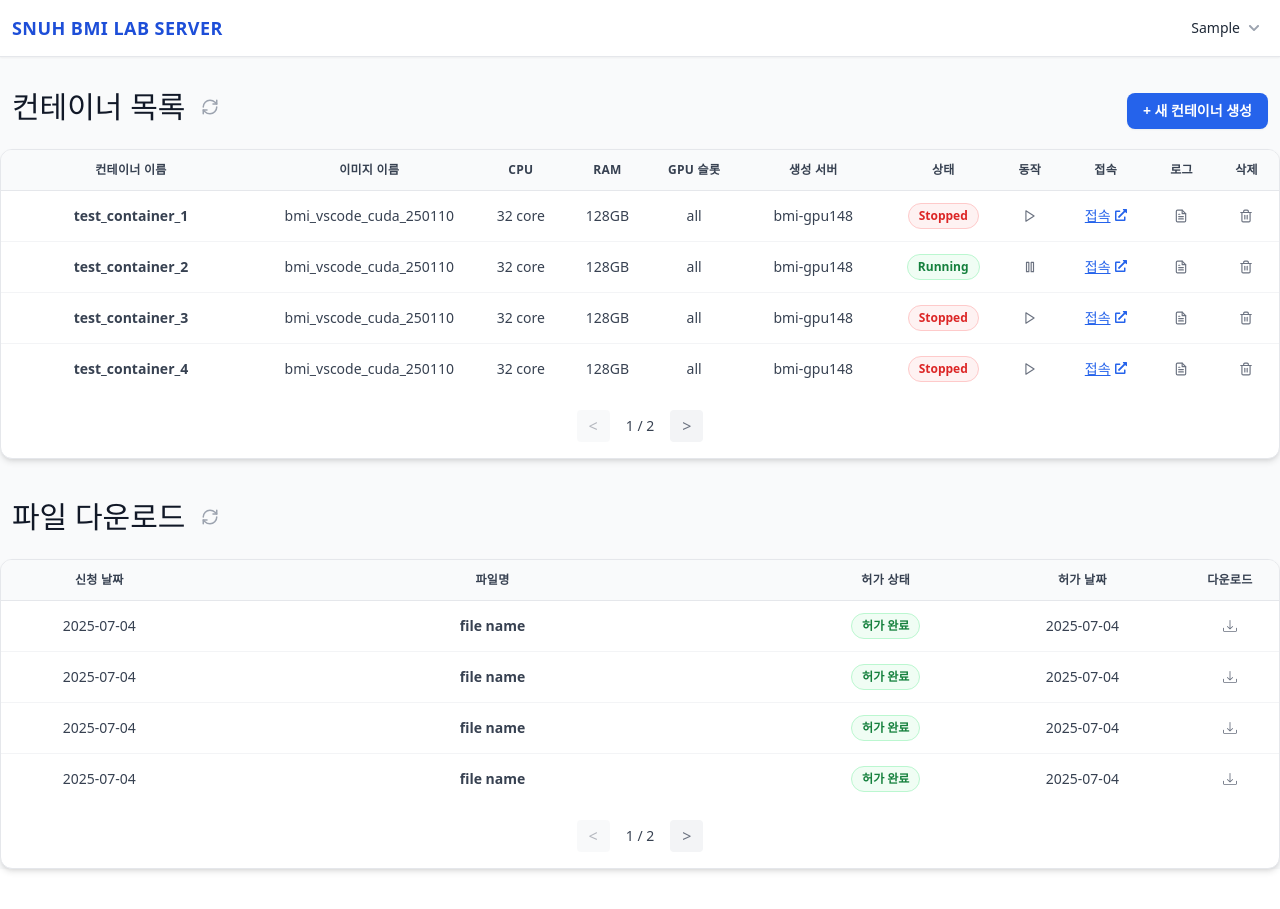
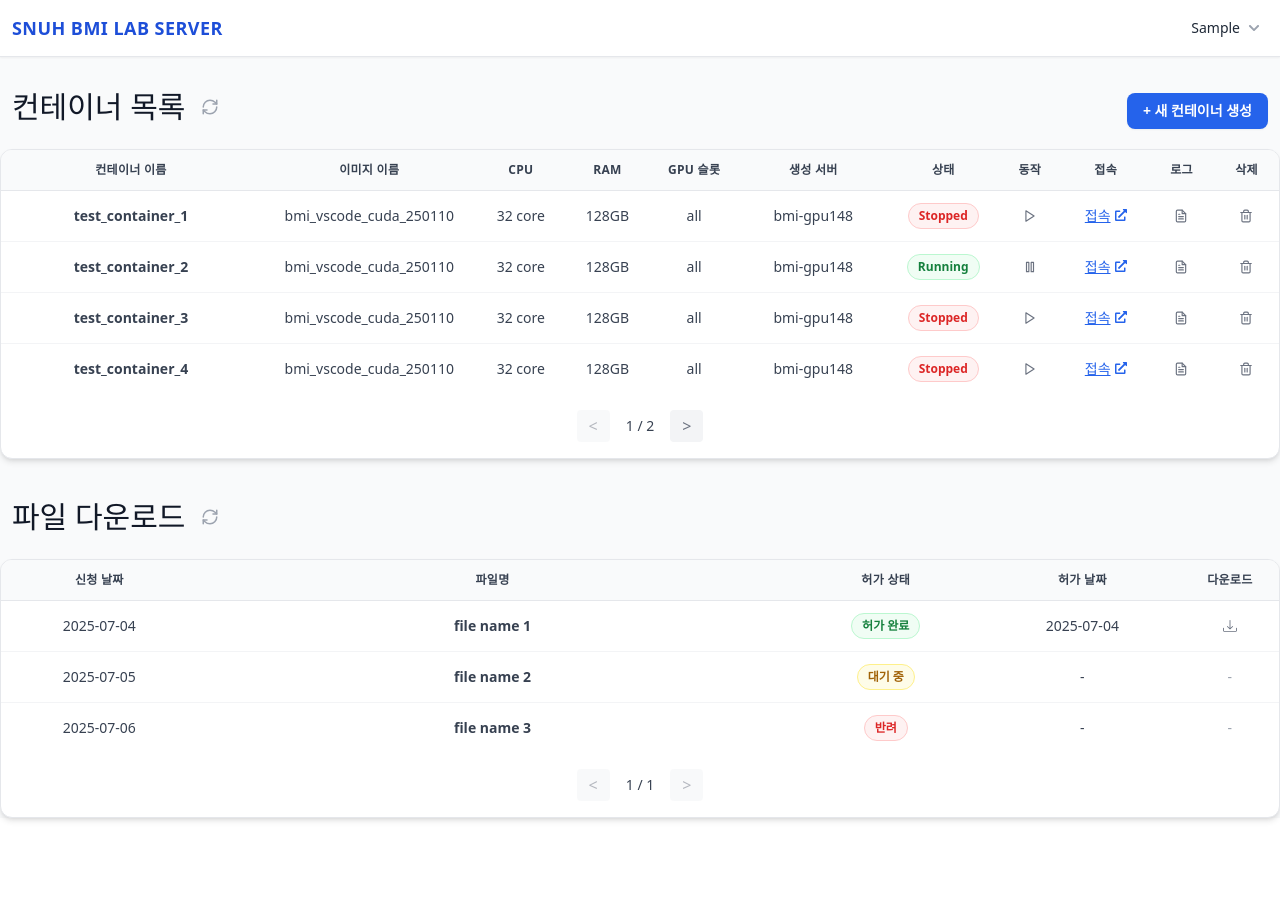
Before and after one commit to ima9ine4/SNUH-BMI-SERVER-FRONT, a React (Create React App) app: page / in a window 1280 px wide. Both pictures are taken after typing "Sample", "Sample" into the empty fields and a click on the button "로그인". After the commit the page ends 858 px from the top, so only its background shows below. Built offline with nearby package versions, Linux system fonts and the light colour scheme; a web font is replaced by a local one.

Commit message:
Feat: 파일 다운로드 목록 코드 수정
기존 하드코딩 되어 있던 코드를 수정하였음

```diff
--- a/src/pages/MainPage.jsx
+++ b/src/pages/MainPage.jsx
@@ -5,11 +5,13 @@ import {getContainerList, startContainer, stopContainer, fetchLogs, deleteContai
 import NewContainerModal from '../components/NewContainerModal'
 import { BsDownload, BsFillFileArrowDownFill } from 'react-icons/bs';
 import { LuRefreshCw } from "react-icons/lu";
+import { getDownloadList } from '../api/downloadApi';
 
 
 const COMPANY_NAME = 'SNUH BMI LAB SERVER';
 
 const PAGE_SIZE = 4;
+const DOWNLOAD_PAGE_SIZE = 4;
 
 function mapApiContainer(apiObj) { // api response의 원본 json 배열을 가공하여 저장
   return {
@@ -33,6 +35,11 @@ const MainPage = ({ user, onLogout }) => {
     const [availableVolumes, setAvailableVolumes] = useState([]);
     const totalPages = Math.ceil(containerData.length / PAGE_SIZE);
     const pagedData = containerData.slice((page - 1) * PAGE_SIZE, page * PAGE_SIZE);
+
+    const [downloadData, setDownloadData] = useState([]);
+    const [downloadPage, setDownloadPage] = useState(1);
+    const downloadTotalPages = Math.ceil(downloadData.length / DOWNLOAD_PAGE_SIZE);
+    const downloadPagedData = downloadData.slice((downloadPage - 1) * DOWNLOAD_PAGE_SIZE, downloadPage * DOWNLOAD_PAGE_SIZE);
 
     // 컨테이너 목록 새로고침 함수
     const refreshContainerList = () => {
@@ -114,6 +121,13 @@ const MainPage = ({ user, onLogout }) => {
             });
     };
 
+    // 다운로드 데이터 불러오기
+    const fetchDownloadData = () => {
+      getDownloadList().then(res => {
+        setDownloadData(res.data);
+      });
+    };
+
     useEffect(() =>{
         refreshContainerList();
         getDockerVolume({userId: user.userId, userPw: user.userPw}).then((volumeNames) => {
@@ -122,6 +136,7 @@ const MainPage = ({ user, onLogout }) => {
         .catch((err) => {
             console.log("도커 볼륨 로딩 실패", err);
         })
+        fetchDownloadData();
     }, [user.id, user.pw]);
     console.log(availableVolumes);
 
@@ -276,7 +291,7 @@ const MainPage = ({ user, onLogout }) => {
                     <button
                         className="p-2 rounded-full hover:bg-gray-100 text-gray-400 mb-2"
                         title="파일 다운로드 목록 새로고침"
-                        onClick={() => {/* 파일 다운로드 목록 새로고침 함수 자리 */}}
+                        onClick={fetchDownloadData}
                     >
                         <LuRefreshCw size={18} />
                     </button>
@@ -303,19 +318,32 @@ const MainPage = ({ user, onLogout }) => {
                     </tr>
                 </thead>
                 <tbody>
-                    {pagedData.map((c) => (
+                    {downloadPagedData.map((c) => (
                     <tr key={c.id} className="group border-b border-gray-100 last:border-0 hover:bg-blue-50/60 transition">
-                        <td className="py-3 px-2 align-middle text-center text-gray-700 truncate">2025-07-04</td>
-                        <td className="py-3 px-2 align-middle text-center font-semibold text-gray-700 truncate">file name</td>
+                        <td className="py-3 px-2 align-middle text-center text-gray-700 truncate">{c.requestDate}</td>
+                        <td className="py-3 px-2 align-middle text-center font-semibold text-gray-700 truncate">{c.fileName}</td>
                         <td className="py-3 px-2 align-middle text-center">
-                        <span className={`inline-block px-2.5 py-1 rounded-full text-xs font-semibold border bg-green-50 text-green-700 border-green-200`}>허가 완료</span>
+                            <span
+                                className={`inline-block px-2.5 py-1 rounded-full text-xs font-semibold border
+                                    ${c.status === '허가 완료' ? 'bg-green-50 text-green-700 border-green-200' :
+                                        c.status === '대기 중' ? 'bg-yellow-50 text-yellow-700 border-yellow-200' :
+                                        c.status === '반려' ? 'bg-red-50 text-red-600 border-red-200' :
+                                        ''}
+                                `}
+                            >
+                                {c.status}
+                            </span>
                         </td>
-                        <td className="py-3 px-2 align-middle text-center text-gray-700">2025-07-04</td>
+                        <td className="py-3 px-2 align-middle text-center text-gray-700">{c.approveDate || '-'}</td>
                         <td className="py-3 px-2 align-middle text-center">
-                        <button className="p-1 rounded hover:bg-gray-100 text-gray-500 text-sm" title="로그보기"
-                            onClick={() => handleLogs(c.name)}>
-                            <BsDownload />
-                        </button>
+                            {c.status === '허가 완료' ? (
+                              <button className="p-1 rounded hover:bg-gray-100 text-gray-500 text-sm" title="다운로드"
+                                  onClick={() => alert(`${c.fileName} 다운로드`)}>
+                                  <BsDownload />
+                              </button>
+                            ) : (
+                              <span className="text-gray-400">-</span>
+                            )}
                         </td>
                     </tr>
                     ))}
@@ -323,9 +351,9 @@ const MainPage = ({ user, onLogout }) => {
                 </table>
                 {/* 페이지네이션 */}
                 <div className="flex justify-center items-center gap-4 py-4">
-                <button onClick={() => setPage(page - 1)} disabled={page === 1} className="px-3 py-1 rounded bg-gray-100 text-gray-500 disabled:opacity-50 disabled:cursor-not-allowed">&lt;</button>
-                <span className="text-gray-700 text-xs sm:text-sm">{page} / {totalPages}</span>
-                <button onClick={() => setPage(page + 1)} disabled={page === totalPages} className="px-3 py-1 rounded bg-gray-100 text-gray-500 disabled:opacity-50 disabled:cursor-not-allowed">&gt;</button>
+                    <button onClick={() => setDownloadPage(downloadPage - 1)} disabled={downloadPage === 1} className="px-3 py-1 rounded bg-gray-100 text-gray-500 disabled:opacity-50 disabled:cursor-not-allowed">&lt;</button>
+                    <span className="text-gray-700 text-xs sm:text-sm">{downloadPage} / {downloadTotalPages}</span>
+                    <button onClick={() => setDownloadPage(downloadPage + 1)} disabled={downloadPage === downloadTotalPages} className="px-3 py-1 rounded bg-gray-100 text-gray-500 disabled:opacity-50 disabled:cursor-not-allowed">&gt;</button>
                 </div>
             </div>
         </div>
```
